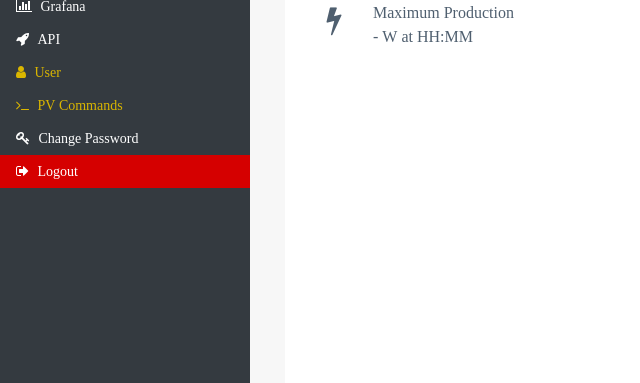
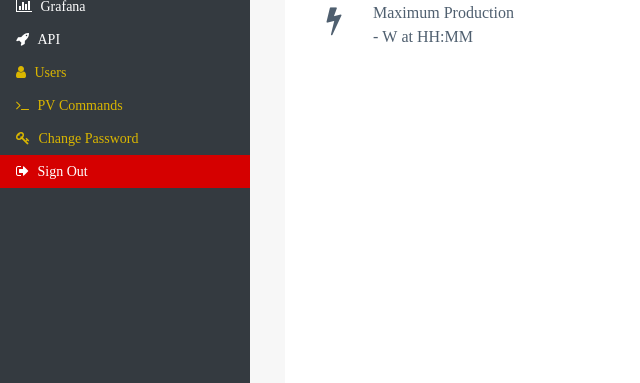
Before and after one commit to SeduceProject/dashboard, a Flask app: page /production in a window 1280 px wide; the page is wider, and only the part inside the window is pictured. Shown: the part 266-649 px from the top of that part, without its empty margins (0-640 px from the left). Run offline with Flask 2, Linux system fonts and the light colour scheme; the visitor is signed in with stand-in values (Sample User, id 1); data that the repository does not hold is empty; some libraries are stand-ins or nearby versions.

Commit message:
Remove authentication for the user pages

```diff
--- a/api/main.py
+++ b/api/main.py
@@ -26,31 +26,43 @@ def production_file():
 
 
 # HTML Pages
+@b_main.route("/")
+def root():
+    return flask.redirect("/dashboard")
+
+
 @b_main.route("/dashboard")
-@login_required
 def dashboard():
-    return flask.render_template("dashboard.html", active_btn = "dashboard", admin = current_user.is_admin)
+    return flask.render_template("dashboard.html", active_btn = "dashboard",
+        is_anonymous = current_user.is_anonymous)
 
 
 @b_main.route("/sensors")
-@login_required
 def sensors():
-    return flask.render_template("sensors.html", active_btn = "sensors", admin = current_user.is_admin)
+    return flask.render_template("sensors.html", active_btn = "sensors",
+        is_anonymous = current_user.is_anonymous)
 
 
 @b_main.route("/temperatures")
-@login_required
 def temperatures():
-    return flask.render_template("rack_temperatures.html", active_btn = "temperatures", admin = current_user.is_admin)
+    return flask.render_template("rack_temperatures.html", active_btn = "temperatures",
+        is_anonymous = current_user.is_anonymous)
 
 
 @b_main.route("/consumption")
-@login_required
 def consumption():
-    return flask.render_template("consumption.html", active_btn = "consumption", admin = current_user.is_admin)
+    return flask.render_template("consumption.html", active_btn = "consumption",
+        is_anonymous = current_user.is_anonymous)
 
 
 @b_main.route("/production")
+def production():
+    return flask.render_template("production.html", active_btn = "production",
+        is_anonymous = current_user.is_anonymous)
+
+
+@b_main.route("/user")
 @login_required
-def production():
-    return flask.render_template("production.html", active_btn = "production", admin = current_user.is_admin)
+def user():
+    return flask.render_template("user.html", active_btn = "user",
+        is_anonymous = current_user.is_anonymous)
--- a/dashboard.py
+++ b/dashboard.py
@@ -37,10 +37,9 @@ def load_user(user_email):
     db = open_session()
     db_user = db.query(User).filter(User.email == user_email).first()
     auth_user = None
-    if db_user is not None and db_user.is_authorized:
+    if db_user is not None:
         flask_user = LoginUser()
         flask_user.email = db_user.email
-        flask_user.is_admin = db_user.is_admin
         auth_user = flask_user
     close_session(db)
     return auth_user
--- a/database/tables.py
+++ b/database/tables.py
@@ -7,8 +7,6 @@ class User(Base):
     __tablename__ = "user"
     email = Column(Text, primary_key=True)
     password = Column(String)
-    is_authorized = Column(Boolean, default=False)
-    is_admin = Column(Boolean, default=False)
 
 
     def is_active(self):
--- a/init_database.py
+++ b/init_database.py
@@ -12,8 +12,6 @@ if create_tables():
     admin.email = "admin@seduce.fr"
     admin.password = \
         "sha256$kFAl3lBK$d48c4bd2ff12742351b219af6c4aff6d4cb9893b9b6146f6ea8d8a06c7a9a436"
-    admin.is_authorized = True
-    admin.is_admin = True
     db.add(admin)
     close_session(db)
 else:
--- a/static/css/base.css
+++ b/static/css/base.css
@@ -27,7 +27,11 @@ body {
     display: block;
 }
 
-.sidenav a:last-child {
+.sidenav .sign-in {
+    background: #20a300;
+}
+
+.sidenav .sign-out {
     background: #d50000;
 }
 
--- a/templates/base.html
+++ b/templates/base.html
@@ -52,11 +52,11 @@
             <i class="fa fa-rocket"></i>
             API
         </a>
-        {% if admin %}
+        {% if not is_anonymous %}
             <a id="user" href="/user">
                 <span>
                     <i class="fa fa-user"></i>
-                    User
+                    Users
                 </span>
             </a>
             <a id="commands" href="/commands">
@@ -65,15 +65,22 @@
                     PV Commands
                 </span>
             </a>
+            <a id="Password" href="password">
+                <span>
+                    <i class="fa fa-key"></i>
+                    Change Password
+                <span>
+            </a>
+            <a href="/logout" class="sign-out">
+                <i class="fa fa-sign-out"></i>
+                Sign Out
+            </a>
+        {% else %}
+            <a href="/login" class="sign-in">
+                <i class="fa fa-sign-in"></i>
+                Sign In
+            </a>
         {% endif %}
-        <a id="Password" href="password">
-            <i class="fa fa-key"></i>
-            Change Password
-        </a>
-        <a href="/logout">
-            <i class="fa fa-sign-out"></i>
-            Logout
-        </a>
     </div>
     </div>
     <!-- Page content -->
```
Also changed, not shown: api/login.py (+2 -7 lines).
